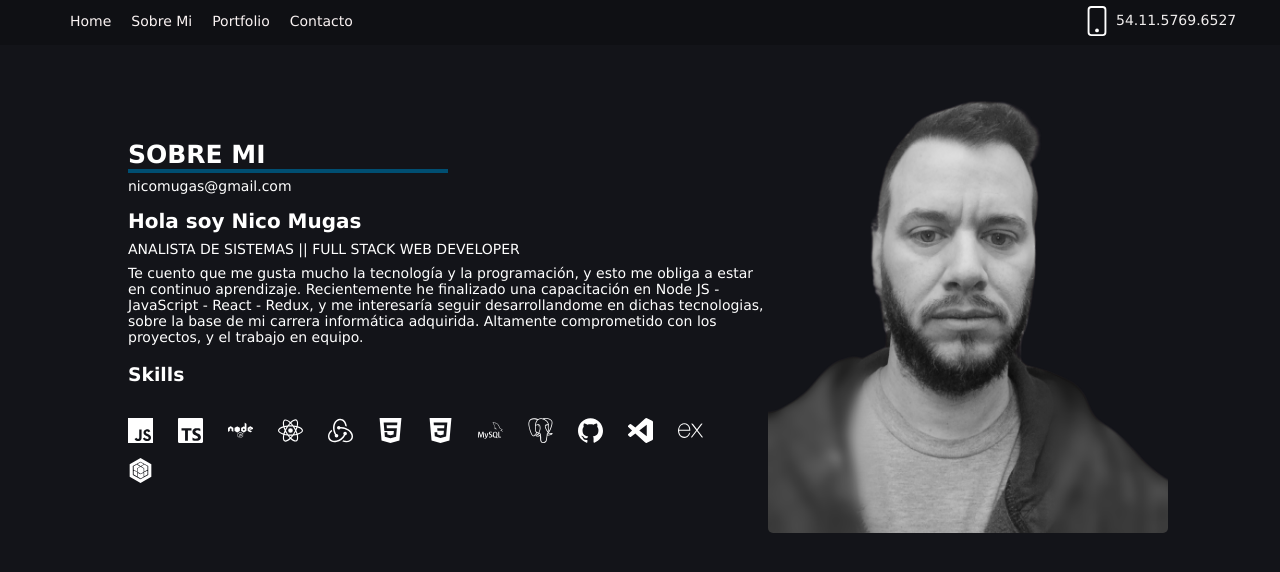
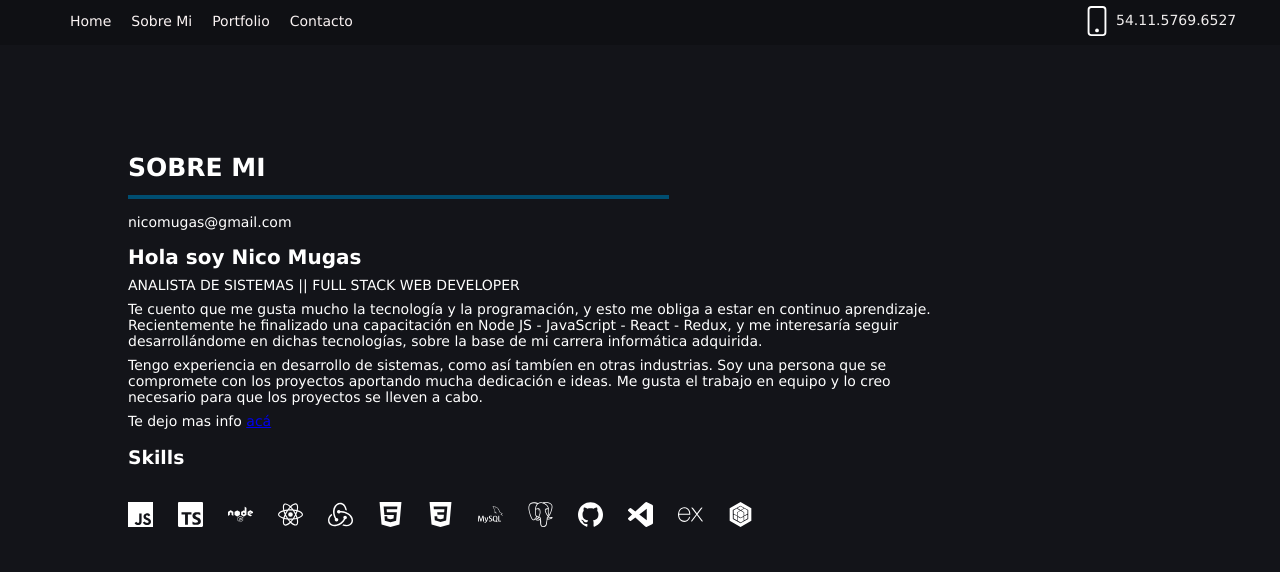
Before and after one commit to nicomugas/portfolionico, a React (Create React App) app: page /About in a window 1280 px wide. Shown: the top 572 px of the page. Built offline with nearby package versions, Linux system fonts and the light colour scheme.

Commit message:
actualizacion ultimos contenidos

```diff
--- a/src/components/About.jsx
+++ b/src/components/About.jsx
@@ -17,10 +17,17 @@ export default function About() {
                 <div className={s.title2}>ANALISTA DE SISTEMAS || FULL STACK WEB DEVELOPER</div>
                 <div className={s.title2}>
 
-                    Te cuento que me gusta mucho la tecnología y la programación, y esto me obliga a estar en continuo aprendizaje.
+                Te cuento que me gusta mucho la tecnología y la programación, y esto me obliga a estar en continuo aprendizaje.
                     Recientemente he finalizado una capacitación en Node JS - JavaScript - React - Redux, y  me interesaría seguir
-                     desarrollandome en dichas tecnologias, sobre la base de mi carrera informática adquirida.
-                    Altamente comprometido con los proyectos, y el trabajo en equipo.
+                     desarrollándome en dichas tecnologías, sobre la base de mi carrera informática adquirida.</div>
+                     <div className={s.title2}>
+                     Tengo experiencia en desarrollo de sistemas, como así tambíen en otras industrias.
+
+                    Soy una persona que se compromete con los proyectos aportando mucha dedicación e ideas. Me gusta el trabajo en equipo y lo creo necesario para que los proyectos se lleven a cabo.
+                </div>
+
+                <div className={s.title2}>
+                     Te dejo mas info <a href="https://drive.google.com/file/d/1vgGQ2iw3V1CQ1-LOYzqBvdbB6wO_Otam/view?usp=sharing" target="_blank" >acá</a>
                 </div>
 
                 <div><h3>Skills</h3></div>
@@ -29,7 +36,7 @@ export default function About() {
                     <SkillsBar />
                 </div>
             </div>
-            <div className={s.hijo2}> <img src={foto} alt="nn" width="400px" /></div>
+            {/* <div className={s.hijo2}> <img src={foto} alt="nn" width="400px" /></div> */}
 
 
 
--- a/src/components/About.module.css
+++ b/src/components/About.module.css
@@ -11,18 +11,21 @@
     padding-left: 8rem;
     margin-top: 50px;
     padding-top: 90px;
-    width: 50%;
+    width: 65%;
     color: white;
 
 }
 
 .title{
     color: white;
-    width: 50%;
+    width: 65%;
     font-size: 25px;
     font-weight: 800;
     margin-bottom: 5%;
     border-bottom: 4px #004e71 solid  ;
+    line-height : 55px;
+
+
 
 }
 
```
